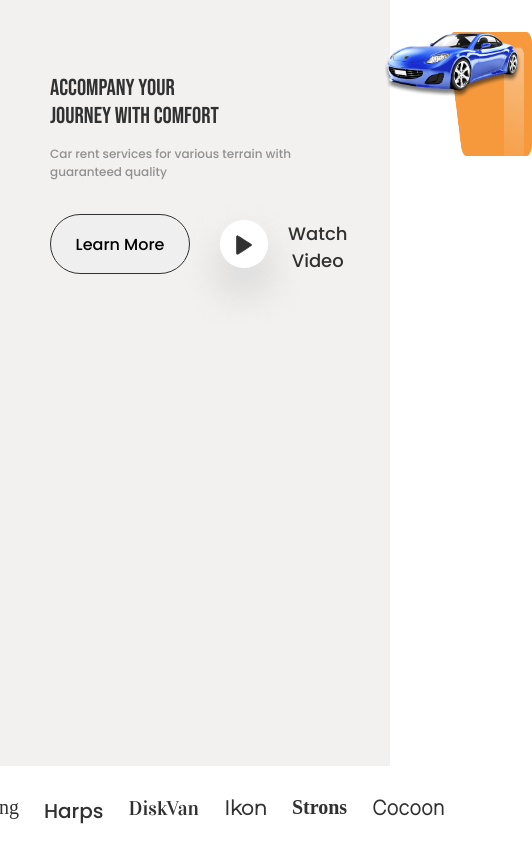
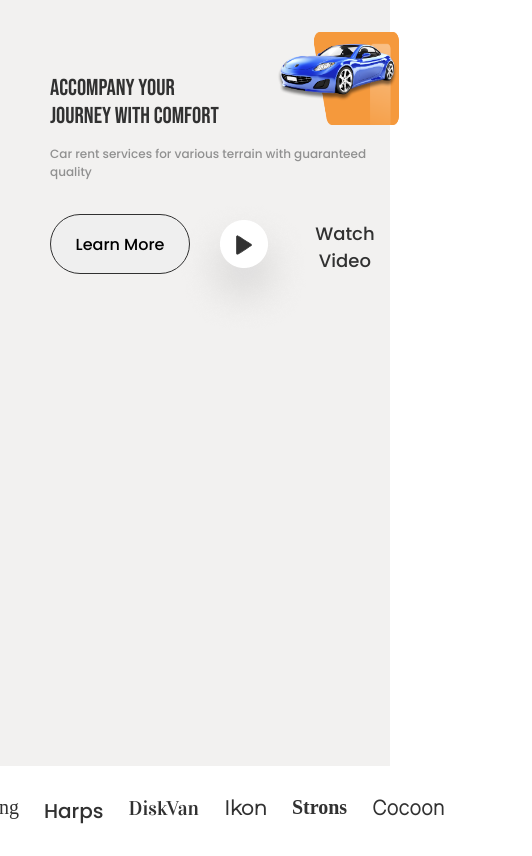
Before and after one commit to Reaal1/car-rental, a plain HTML site: page index.html in a window 390 px wide. Shown: the part 112-968 px from the top of the page, 532 px wide, since content can reach past the window. Drawn offline with Linux system fonts and the light colour scheme; a web font is replaced by a local one.

Commit message:
Extra mods

```diff
--- a/styles.css
+++ b/styles.css
@@ -281,15 +281,7 @@ body{
     color: #313131;
     font-family: Inter;
 }
-@media (max-width:1028px)
-{
-.choose-division{
-    font-size: 11px;
-    font-weight: 549;
-    color: #313131;
-    font-family: poppins;
-}
-}
+
 @media (max-width:1179px){
     .choose-division{
         font-size: 9px;
@@ -301,9 +293,18 @@ body{
 
 @media (max-width:1134px){
     .car-ornament{
-        height: 120%;
-        width: 80%;
+        height: 100%;
+        width: 76%;
     }
+}
+@media (max-width:1028px)
+{
+.choose-division{
+    font-size: 11px;
+    font-weight: 549;
+    color: #313131;
+    font-family: poppins;
+}
 }
 @media (max-width:1001px){
     .ornament-images{
@@ -577,8 +578,7 @@ body{
     .chooseline{
         display: none;
     }
-
-    .choose-button{
+.choose-button{
         display: flex;
         width: 110px;
         height: 50px;
@@ -596,6 +596,17 @@ body{
         display: none;
     }
     .ornament-images{
-        margin-left: -30px;
+        margin-left: -220px;
+    }
+    .sport-car{
+        width: 35%;
+        margin-top: 1px;
+        margin-left: 85px;
+    }
+
+    .car-ornament{
+        width: 55%;
+        height: 30%;
+
     }
 }
```
